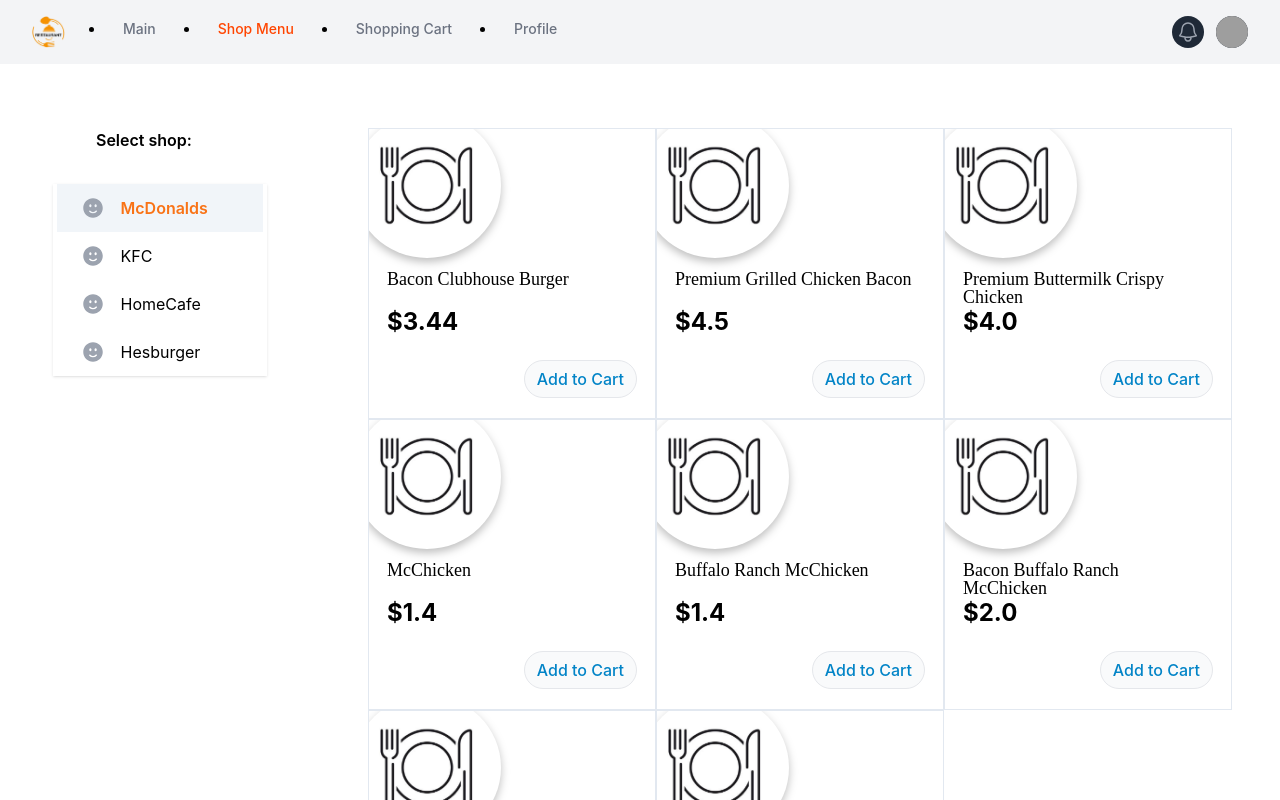
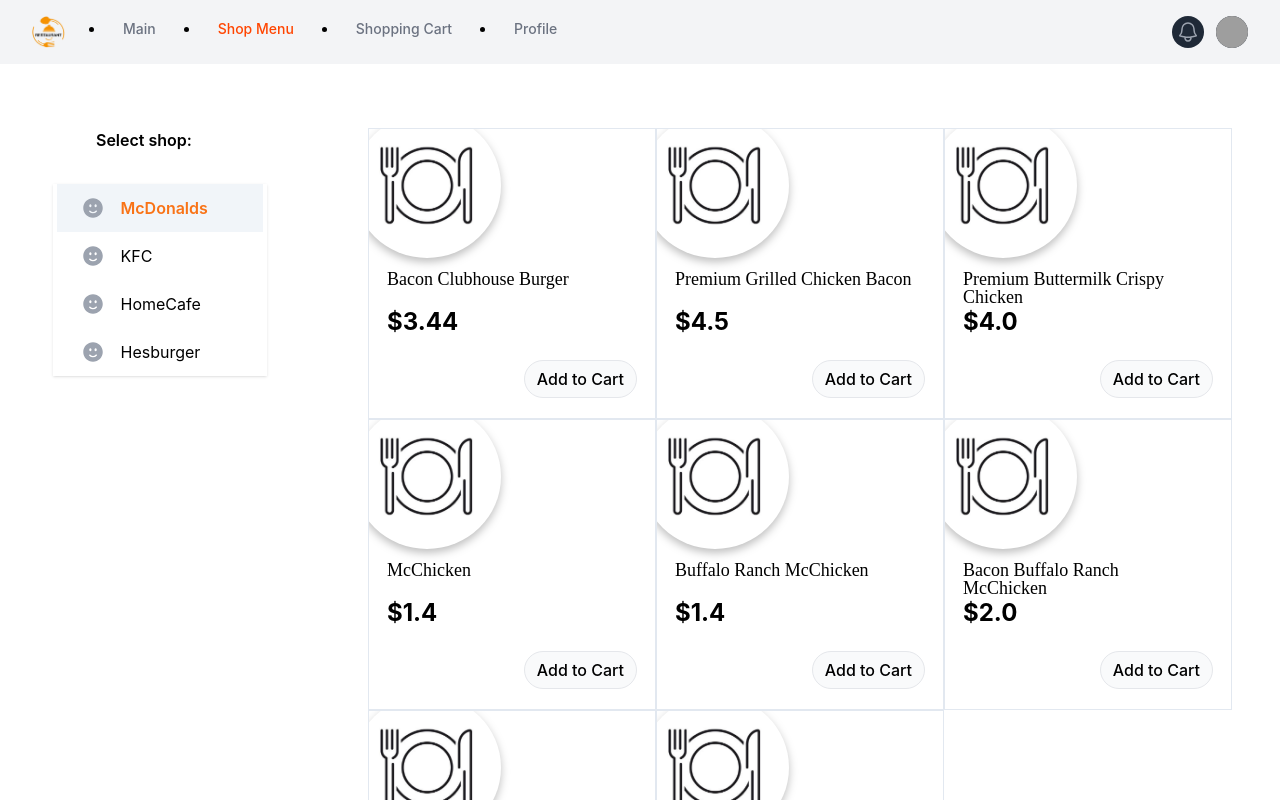
Before and after one commit to hustle2live/ElifTech_Test-task, a React (Create React App) app: page /shop in a window 1280 px wide. Shown: the top 800 px of the page. Built offline with nearby package versions, Linux system fonts and the light colour scheme; grey boxes are pictures that could not be loaded.

Commit message:
moderate warningn alert

```diff
--- a/src/components/Menu.jsx
+++ b/src/components/Menu.jsx
@@ -22,12 +22,11 @@
    const WarningAlert = ({ deletedItem }) => {
       return (
          <div className='fixed bg-gray-500 bg-opacity-80 p-24 block min-w-full min-h-full z-20 overflow-hidden'>
-            <div className='flex gap-4 align-center justify-center absolute top-1/2 left-1/3 shadow-lg min-w-vw mb-4 rounded-lg bg-orange-100 px-6 py-5 text-base'>
+            <div className='flex -translate-x-1/2 -translate-y-1/2 gap-4 align-center justify-center absolute top-1/2 left-1/2 shadow-lg min-w-vw mb-4 rounded-lg bg-orange-100 px-6 py-5 text-base'>
                <p className='block text-red-800 my-auto mr-6'>Are You Sure to remove this Item?</p>
 
                <button
-                  className='rounded-lg bg-orange-300 my-auto px-3.5 py-2.5 text-sm font-semibold
-               text-black shadow-sm hover:bg-orange-400 hover:text-black focus-visible:outline focus-visible:outline-2 focus-visible:outline-offset-2 focus-visible:outline-indigo-600'
+                  className='rounded-lg bg-orange-300 my-auto px-3.5 py-2.5 text-sm font-semibold text-black shadow-sm hover:bg-orange-400 hover:text-black focus-visible:outline focus-visible:outline-2 focus-visible:outline-offset-2 focus-visible:outline-indigo-600'
                   onClick={() => {
                      dispatch(dishRemoved(deletedItem));
                      setConfirm(false);
@@ -37,9 +36,7 @@
                </button>
 
                <button
-                  className='
-               rounded-lg bg-transparent my-auto px-3.5 py-2.5 text-sm font-semibold
-               text-black shadow-sm hover:bg-gray-400 hover:text-black focus-visible:outline focus-visible:outline-2 focus-visible:outline-offset-2 focus-visible:outline-indigo-600'
+                  className='rounded-lg bg-transparent my-auto px-3.5 py-2.5 text-sm font-semibold text-black shadow-sm hover:bg-gray-400 hover:text-black focus-visible:outline focus-visible:outline-2 focus-visible:outline-offset-2 focus-visible:outline-indigo-600'
                   onClick={() => {
                      setConfirm(false);
                   }}
@@ -59,8 +56,6 @@
       <>
          {confirm && <WarningAlert deletedItem={item} />}
          <div className='flex mt-10'>
-            {/* {confirm ? <WarningAlert /> : null} */}
-
             <section className='h-full w-1/4'>
                <h3 className='mx-auto mt-6 mb-4 w-1/2 pl-4 font-semibold'>Select shop:</h3>
 
@@ -112,8 +107,7 @@
 
                               {!cartState.find((item) => item.NAME === NAME) ? (
                                  <button
-                                    // className={styles.shopMenu__item_button}
-                                    className='relative m-auto mr-0 mb-2 z-10 rounded-full bg-gray-50 px-3 py-1.5 font-medium text-sky-600 hover:bg-gray-100 border hover:shadow-md'
+                                    className='relative m-auto mr-0 mb-2 z-10 rounded-full bg-gray-50 px-3 py-1.5 font-medium hover:bg-gray-100 border hover:shadow-md'
                                     onClick={(e) =>
                                        dispatch(dishAdded({ NAME, PRICE, IMG_SRC: IMG_SRC ? `${IMG_SRC}` : null }))
                                     }
@@ -127,8 +121,6 @@
                                        setItem(NAME);
                                        setConfirm(true);
                                     }}
-                                    // onClick={() => (window.confirm('message?') ?
-                                    // dispatch(dishRemoved(NAME)) : null)}
                                  >
                                     Remove
                                     <TrashIcon className='inline h-4 w-4 ml-1 -mt-1' aria-hidden='true' />
```
